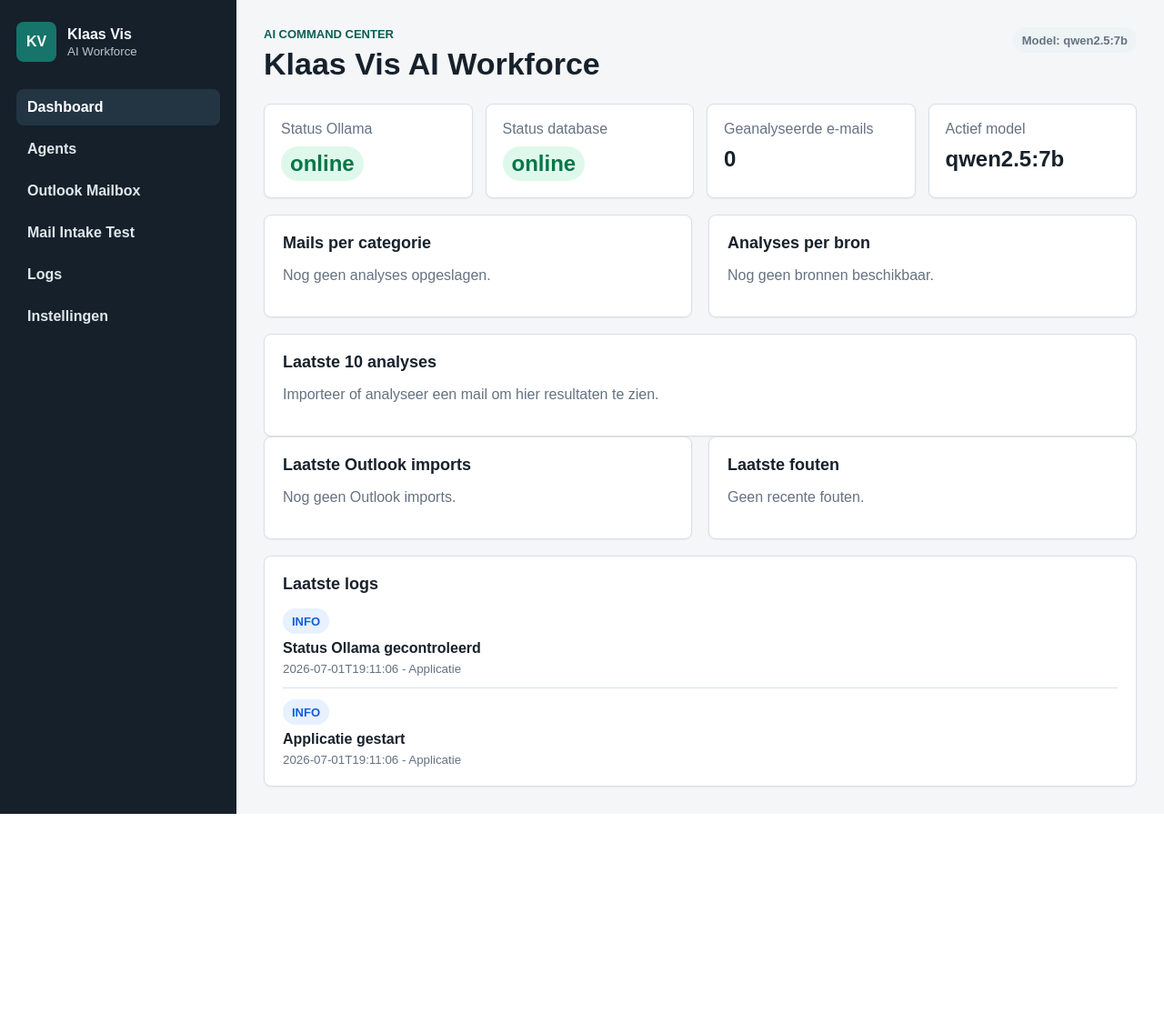
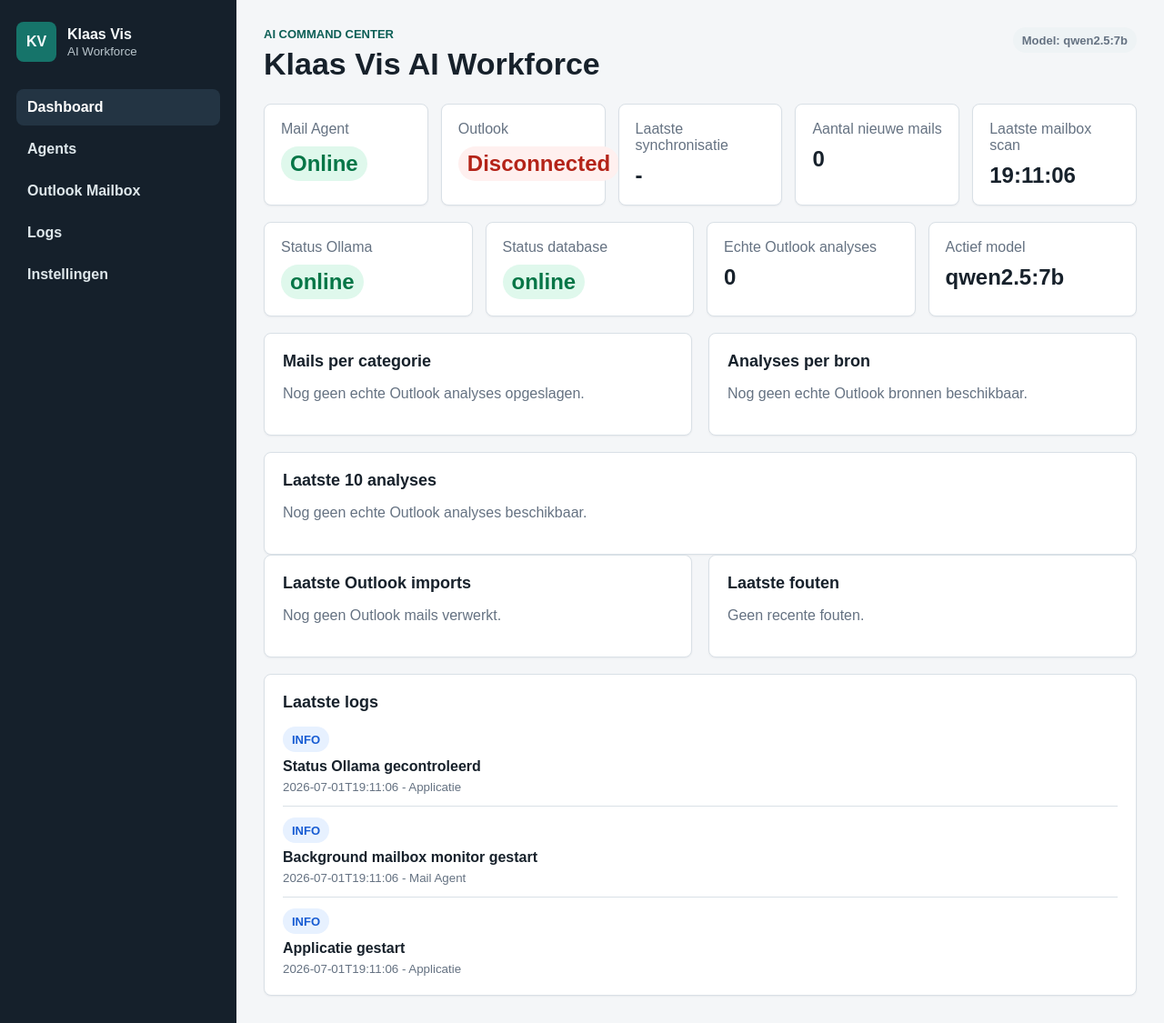
Before and after one commit to KlaasVis1834/klaasvis-ai-workforce, a Flask app: page / in a window 1280 px wide. Shown: the whole page at 91% size. Before the commit the page ends 895 px from the top, so only its background shows below. Run offline with Flask 3, Linux system fonts and the light colour scheme; data comes from the database, SQL or seed files in the repository; data that the repository does not hold is empty.

Commit message:
Make mail intake agent automatic

```diff
--- a/app.py
+++ b/app.py
@@ -4,7 +4,8 @@ import os
 import uuid
 from pathlib import Path
 
-from flask import Flask, flash, redirect, render_template, request, session, url_for
+from flask import Flask, flash, jsonify, redirect, render_template, request, session, url_for
+from werkzeug.exceptions import HTTPException
 try:
     from dotenv import load_dotenv
 except ImportError:
@@ -13,7 +14,7 @@ except ImportError:
 
 from agents import MailIntakeAgent
 from database import Database
-from services import MicrosoftGraphService, OllamaService, TokenStore
+from services import MailboxMonitor, MicrosoftGraphService, OllamaService, TokenStore
 from services.microsoft_graph_service import create_pkce_pair
 
 
@@ -50,19 +51,12 @@ graph_service = MicrosoftGraphService(
 
 Path("logs").mkdir(exist_ok=True)
 database.log("Applicatie", "INFO", "Applicatie gestart")
-
-
-def future_agents() -> list[dict]:
-    return [
-        {"naam": "Document Agent", "status": "placeholder", "omschrijving": "Nog niet functioneel."},
-        {"naam": "Klant Agent", "status": "placeholder", "omschrijving": "Nog niet functioneel."},
-        {"naam": "DDI Agent", "status": "placeholder", "omschrijving": "Nog niet functioneel."},
-        {"naam": "ANVA Agent", "status": "placeholder", "omschrijving": "Nog niet functioneel."},
-        {"naam": "Schade Agent", "status": "placeholder", "omschrijving": "Nog niet functioneel."},
-        {"naam": "Polis Agent", "status": "placeholder", "omschrijving": "Nog niet functioneel."},
-        {"naam": "Communicatie Agent", "status": "placeholder", "omschrijving": "Nog niet functioneel."},
-        {"naam": "Compliance Agent", "status": "placeholder", "omschrijving": "Nog niet functioneel."},
-    ]
+removed_rows = database.cleanup_non_production_mail_data()
+if removed_rows:
+    database.log("Database", "INFO", "Niet-productie maildata verwijderd", str(removed_rows))
+removed_logs = database.cleanup_non_production_logs()
+if removed_logs:
+    database.log("Database", "INFO", "Niet-productie logs verwijderd", str(removed_logs))
 
 
 @app.context_processor
@@ -84,6 +78,8 @@ def dashboard():
         "dashboard.html",
         ollama_status="online" if ollama_online else "offline",
         database_status=database.status(),
+        outlook_status=graph_service.connection_status(),
+        monitor_status=mailbox_monitor.snapshot(),
         stats=stats,
         logs=database.latest_logs(10),
     )
@@ -94,50 +90,15 @@ def agents():
     return render_template(
         "agents.html",
         mail_agent=mail_agent.metadata(),
-        future_agents=future_agents(),
+        monitor_status=mailbox_monitor.snapshot(),
     )
 
 
 @app.route("/mail-test", methods=["GET", "POST"])
 def mail_test():
-    if request.method == "GET":
-        return render_template("mail_test.html")
-
-    mail_data = {
-        "sender": request.form.get("sender", "").strip(),
-        "recipient": request.form.get("recipient", "").strip(),
-        "subject": request.form.get("subject", "").strip(),
-        "body": request.form.get("body", "").strip(),
-        "has_attachments": request.form.get("has_attachments") == "yes",
-        "attachment_names": request.form.get("attachment_names", "").strip(),
-        "source": "Handmatig",
-    }
-
-    database.log("Mail Intake Agent", "INFO", "Nieuwe analyse gestart", mail_data.get("subject"))
-    analysis = mail_agent.run(mail_data)
-
-    try:
-        analysis_id = database.save_mail_analysis(mail_data, analysis)
-        if mail_agent.last_error:
-            database.log("Mail Intake Agent", "ERROR", "Analyse mislukt", mail_agent.last_error)
-            if "json" in mail_agent.last_error.lower():
-                database.log("Mail Intake Agent", "ERROR", "JSON parse fout", mail_agent.last_error)
-        else:
-            database.log("Mail Intake Agent", "INFO", "Analyse geslaagd", f"Analyse ID {analysis_id}")
-    except Exception as exc:
-        database.log("Database", "ERROR", "Database fout", str(exc))
-        flash("Analyse uitgevoerd, maar opslaan in de database is mislukt.", "error")
-        analysis_id = None
-
-    if analysis.get("categorie") == "ONBEKEND" and analysis.get("vertrouwen") == 0.0:
-        database.log("Mail Intake Agent", "WARNING", "Analyse fallback gebruikt")
-
-    return render_template(
-        "mail_result.html",
-        mail_data=mail_data,
-        analysis=analysis,
-        analysis_id=analysis_id,
-    )
+    database.log("Mail Agent", "INFO", "Handmatige mailtest route aangeroepen; automatische Outlook intake actief")
+    flash("De Mail Intake Agent verwerkt Outlook-mail automatisch. Handmatige invoer is uitgeschakeld.", "success")
+    return redirect(url_for("dashboard"))
 
 
 @app.route("/mailbox")
@@ -145,6 +106,7 @@ def mailbox():
     return render_template(
         "mailbox.html",
         outlook_status=graph_service.connection_status(),
+        monitor_status=mailbox_monitor.snapshot(),
         latest_imports=database.dashboard_stats()["latest_imports"],
     )
 
@@ -188,6 +150,8 @@ def microsoft_callback():
     try:
         graph_service.exchange_code(code, code_verifier)
         database.log("Outlook", "INFO", "Outlook verbonden")
+        database.log("Outlook", "INFO", "OAuth OK")
+        mailbox_monitor.run_once()
         flash("Outlook is verbonden.", "success")
     except Exception as exc:
         database.log("Outlook", "ERROR", "Microsoft token ophalen mislukt", str(exc))
@@ -199,34 +163,24 @@ def microsoft_callback():
     return redirect(url_for("mailbox"))
 
 
-@app.route("/mailbox/import", methods=["POST"])
+@app.route("/mailbox/import", methods=["GET", "POST"])
 def import_mailbox():
-    mode = request.form.get("mode", "latest")
-    if mode not in {"latest", "unread", "attachments"}:
-        flash("Onbekende importkeuze.", "error")
-        return redirect(url_for("mailbox"))
-
-    try:
-        result = import_outlook_messages(mode)
-        flash(
-            f"Import afgerond: {result['imported']} geimporteerd, {result['duplicates']} duplicaten overgeslagen, {result['failed']} fouten.",
-            "success",
-        )
-    except Exception as exc:
-        database.log("Outlook", "ERROR", "Outlook import mislukt", str(exc))
-        flash(f"Outlook import mislukt: {exc}", "error")
+    database.log("Mail Agent", "INFO", "Handmatige import route aangeroepen; automatische monitor actief")
+    flash("De Mail Intake Agent scant Outlook automatisch elke 15 seconden.", "success")
     return redirect(url_for("mailbox"))
 
 
-def import_outlook_messages(mode: str) -> dict[str, int]:
+def import_outlook_messages(mode: str = "poll") -> dict[str, int]:
     import_batch_id = uuid.uuid4().hex
-    database.log("Outlook", "INFO", "Outlook import gestart", f"modus={mode}; batch={import_batch_id}")
+    database.log("Outlook", "INFO", "Mailbox scan gestart", f"modus={mode}; batch={import_batch_id}")
     messages = graph_service.fetch_messages(mode)
+    database.log("Outlook", "INFO", "Graph OK", f"{len(messages)} mails opgehaald")
     imported = 0
     duplicates = 0
     failed = 0
 
     for mail_data in messages:
+        database.log("Outlook", "INFO", "Mail opgehaald", mail_data.get("subject"))
         mail_data["import_batch_id"] = import_batch_id
         mail_data["source_hash"] = database.build_source_hash(mail_data)
         if database.is_duplicate_mail(mail_data):
@@ -234,7 +188,8 @@ def import_outlook_messages(mode: str) -> dict[str, int]:
             database.log("Outlook", "INFO", "Duplicaat overgeslagen", mail_data.get("subject"))
             continue
 
-        database.log("Mail Intake Agent", "INFO", "Nieuwe Outlook analyse gestart", mail_data.get("subject"))
+        database.log("Mail Intake Agent", "INFO", "Mail ontvangen", mail_data.get("subject"))
+        database.log("Mail Intake Agent", "INFO", "Ollama gestart", mail_data.get("internet_message_id"))
         analysis = mail_agent.run(mail_data)
         try:
             analysis_id = database.save_mail_analysis(mail_data, analysis)
@@ -244,7 +199,8 @@ def import_outlook_messages(mode: str) -> dict[str, int]:
                 if "json" in mail_agent.last_error.lower():
                     database.log("Mail Intake Agent", "ERROR", "JSON parse fout", mail_agent.last_error)
             else:
-                database.log("Mail Intake Agent", "INFO", "Outlook analyse geslaagd", f"Analyse ID {analysis_id}")
+                database.log("Mail Intake Agent", "INFO", "Analyse voltooid", f"Analyse ID {analysis_id}")
+                database.log("Database", "INFO", "Database opgeslagen", f"Analyse ID {analysis_id}")
         except Exception as exc:
             failed += 1
             database.log("Database", "ERROR", "Database fout", str(exc))
@@ -252,10 +208,37 @@ def import_outlook_messages(mode: str) -> dict[str, int]:
     database.log(
         "Outlook",
         "INFO",
-        "Outlook import afgerond",
+        "Mailbox scan afgerond",
         f"batch={import_batch_id}; geimporteerd={imported}; duplicaten={duplicates}; fouten={failed}",
     )
+    database.log("Dashboard", "INFO", "Dashboard bijgewerkt", f"nieuwe_mails={imported}")
     return {"imported": imported, "duplicates": duplicates, "failed": failed}
+
+
+def outlook_connected() -> bool:
+    status = graph_service.connection_status()
+    return bool(status.get("connected") and status.get("configured"))
+
+
+mailbox_monitor = MailboxMonitor(
+    scan_callback=import_outlook_messages,
+    connected_callback=outlook_connected,
+    log_callback=database.log,
+    interval_seconds=15,
+)
+mailbox_monitor.start()
+
+
+@app.route("/api/status")
+def api_status():
+    return jsonify(
+        {
+            "mail_agent": mail_agent.metadata(),
+            "outlook": graph_service.connection_status(),
+            "monitor": mailbox_monitor.snapshot(),
+            "stats": database.dashboard_stats(),
+        }
+    )
 
 
 @app.route("/logs")
@@ -270,9 +253,12 @@ def settings():
 
 @app.errorhandler(Exception)
 def handle_error(error):
-    database.log("Applicatie", "ERROR", "Analyse mislukt" if request.path == "/mail-test" else "Applicatiefout", str(error))
+    if isinstance(error, HTTPException):
+        database.log("Applicatie", "ERROR", f"HTTP {error.code}", str(error))
+        return render_template("error.html", error=error), error.code
+    database.log("Applicatie", "ERROR", "Applicatiefout", str(error))
     return render_template("error.html", error=error), 500
 
 
 if __name__ == "__main__":
-    app.run(host="127.0.0.1", port=5000, debug=True)
+    app.run(host="127.0.0.1", port=5000, debug=os.getenv("FLASK_DEBUG") == "1", use_reloader=False)
--- a/services/__init__.py
+++ b/services/__init__.py
@@ -1,5 +1,6 @@
 from .ollama_service import OllamaService
 from .microsoft_graph_service import MicrosoftGraphService
 from .token_store import TokenStore
+from .mailbox_monitor import MailboxMonitor
 
-__all__ = ["OllamaService", "MicrosoftGraphService", "TokenStore"]
+__all__ = ["OllamaService", "MicrosoftGraphService", "TokenStore", "MailboxMonitor"]
--- a/static/css/style.css
+++ b/static/css/style.css
@@ -145,11 +145,16 @@ h2 {
 }
 
 .metric-grid,
-.agent-grid {
+.agent-grid,
+.status-grid {
     display: grid;
     grid-template-columns: repeat(4, minmax(0, 1fr));
     gap: 14px;
     margin-bottom: 18px;
+}
+
+.status-grid {
+    grid-template-columns: repeat(5, minmax(0, 1fr));
 }
 
 .metric,
@@ -444,6 +449,7 @@ button:disabled {
     }
 
     .metric-grid,
+    .status-grid,
     .agent-grid,
     .two-column,
     .result-grid,
--- a/static/js/app.js
+++ b/static/js/app.js
@@ -1,18 +1,9 @@
 document.addEventListener("DOMContentLoaded", () => {
-    const attachmentSelect = document.querySelector('select[name="has_attachments"]');
-    const attachmentInput = document.querySelector('input[name="attachment_names"]');
-
-    if (!attachmentSelect || !attachmentInput) {
+    const liveDashboard = document.querySelector(".dashboard-live");
+    if (!liveDashboard) {
         return;
     }
 
-    const syncAttachmentInput = () => {
-        attachmentInput.disabled = attachmentSelect.value !== "yes";
-        if (attachmentInput.disabled) {
-            attachmentInput.value = "";
-        }
-    };
-
-    attachmentSelect.addEventListener("change", syncAttachmentInput);
-    syncAttachmentInput();
+    const seconds = Number(liveDashboard.dataset.refreshSeconds || "15");
+    window.setInterval(() => window.location.reload(), seconds * 1000);
 });
--- a/templates/base.html
+++ b/templates/base.html
@@ -19,7 +19,6 @@
             <a href="{{ url_for('dashboard') }}" class="{{ 'active' if request.endpoint == 'dashboard' else '' }}">Dashboard</a>
             <a href="{{ url_for('agents') }}" class="{{ 'active' if request.endpoint == 'agents' else '' }}">Agents</a>
             <a href="{{ url_for('mailbox') }}" class="{{ 'active' if request.endpoint in ['mailbox', 'microsoft_login', 'microsoft_callback', 'import_mailbox'] else '' }}">Outlook Mailbox</a>
-            <a href="{{ url_for('mail_test') }}" class="{{ 'active' if request.endpoint == 'mail_test' else '' }}">Mail Intake Test</a>
             <a href="{{ url_for('logs') }}" class="{{ 'active' if request.endpoint == 'logs' else '' }}">Logs</a>
             <a href="{{ url_for('settings') }}" class="{{ 'active' if request.endpoint == 'settings' else '' }}">Instellingen</a>
         </nav>
--- a/templates/dashboard.html
+++ b/templates/dashboard.html
@@ -7,6 +7,29 @@
         <h1>Klaas Vis AI Workforce</h1>
     </div>
     <span class="model-pill">Model: {{ active_model }}</span>
+</section>
+
+<section class="status-grid dashboard-live" data-refresh-seconds="15">
+    <article class="metric">
+        <span>Mail Agent</span>
+        <strong class="status {{ 'online' if monitor_status.running else 'offline' }}">{{ "Online" if monitor_status.running else "Offline" }}</strong>
+    </article>
+    <article class="metric">
+        <span>Outlook</span>
+        <strong class="status {{ 'online' if outlook_status.connected else 'offline' }}">{{ "Connected" if outlook_status.connected else "Disconnected" }}</strong>
+    </article>
+    <article class="metric">
+        <span>Laatste synchronisatie</span>
+        <strong>{{ monitor_status.last_sync or "-" }}</strong>
+    </article>
+    <article class="metric">
+        <span>Aantal nieuwe mails</span>
+        <strong>{{ monitor_status.new_mails }}</strong>
+    </article>
+    <article class="metric">
+        <span>Laatste mailbox scan</span>
+        <strong>{{ monitor_status.last_scan or "-" }}</strong>
+    </article>
 </section>
 
 <section class="metric-grid">
@@ -19,7 +42,7 @@
         <strong class="status {{ database_status }}">{{ database_status }}</strong>
     </article>
     <article class="metric">
-        <span>Geanalyseerde e-mails</span>
+        <span>Echte Outlook analyses</span>
         <strong>{{ stats.total_analyses }}</strong>
     </article>
     <article class="metric">
@@ -41,7 +64,7 @@
                 {% endfor %}
             </div>
         {% else %}
-            <p class="empty">Nog geen analyses opgeslagen.</p>
+            <p class="empty">Nog geen echte Outlook analyses opgeslagen.</p>
         {% endif %}
     </article>
 
@@ -57,7 +80,7 @@
                 {% endfor %}
             </div>
         {% else %}
-            <p class="empty">Nog geen bronnen beschikbaar.</p>
+            <p class="empty">Nog geen echte Outlook bronnen beschikbaar.</p>
         {% endif %}
     </article>
 </section>
@@ -96,7 +119,7 @@
             </table>
         </div>
     {% else %}
-        <p class="empty">Importeer of analyseer een mail om hier resultaten te zien.</p>
+        <p class="empty">Nog geen echte Outlook analyses beschikbaar.</p>
     {% endif %}
 </section>
 
@@ -114,7 +137,7 @@
                 {% endfor %}
             </div>
         {% else %}
-            <p class="empty">Nog geen Outlook imports.</p>
+            <p class="empty">Nog geen Outlook mails verwerkt.</p>
         {% endif %}
     </article>
 
```
Also changed, not shown: database/db.py (+36 -4 lines), services/mailbox_monitor.py (added, +64 -0 lines), services/microsoft_graph_service.py (+5 -7 lines), templates/agents.html (+12 -10 lines), templates/mail_result.html (deleted, +0 -43 lines), templates/mail_test.html (deleted, +0 -39 lines), templates/mailbox.html (+8 -15 lines), templates/settings.html (+4 -3 lines), README.md.
